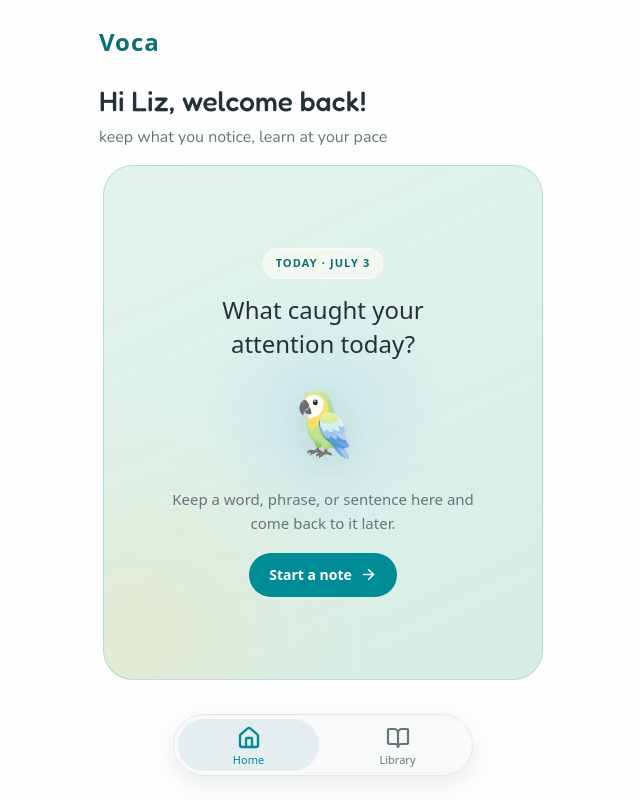
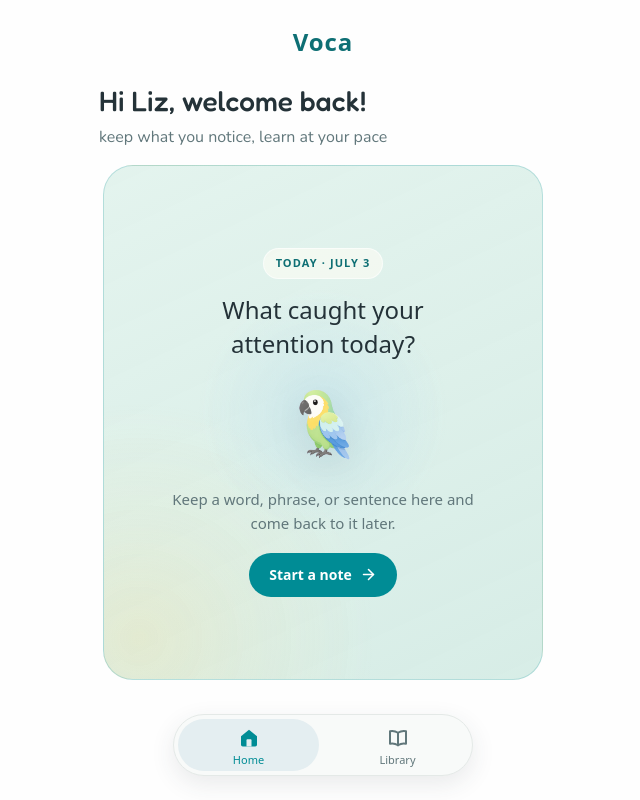
Before and after one commit to Zi0914/voca-app, a Next.js app: page / in a window 1280 px wide. Shown: the whole page, without its empty margins (317-957 px from the left). Built offline with nearby package versions, Linux system fonts and the light colour scheme.

Commit message:
Refine navigation icons and home header

```diff
--- a/app/components/bottom-nav.tsx
+++ b/app/components/bottom-nav.tsx
@@ -1,11 +1,77 @@
 'use client';
-
-import { BookOpen, Home } from 'lucide-react';
 
 type Props = {
   active: 'home' | 'library';
   onChange: (value: 'home' | 'library') => void;
 };
+
+function HomeNavIcon({ selected }: { selected: boolean }) {
+  const stroke = selected ? '#BFE5E1' : 'currentColor';
+
+  return (
+    <svg
+      width="24"
+      height="24"
+      viewBox="0 0 24 24"
+      fill="none"
+      xmlns="http://www.w3.org/2000/svg"
+      aria-hidden="true"
+      className={selected ? 'text-[#008C95]' : 'text-[#61777B]'}
+    >
+      <path
+        d="M4 10.25 12 3.75l8 6.5v8.5A1.75 1.75 0 0 1 18.25 20.5H5.75A1.75 1.75 0 0 1 4 18.75v-8.5Z"
+        fill={selected ? '#008C95' : 'none'}
+        stroke={selected ? 'none' : stroke}
+        strokeWidth={2}
+        strokeLinejoin="round"
+      />
+      <path
+        d="M9.5 20.5v-6.25c0-.55.45-1 1-1h3c.55 0 1 .45 1 1v6.25"
+        fill={selected ? '#E4EEF1' : 'none'}
+        stroke={selected ? 'none' : stroke}
+        strokeWidth={2}
+        strokeLinejoin="round"
+      />
+    </svg>
+  );
+}
+
+function LibraryNavIcon({ selected }: { selected: boolean }) {
+  const stroke = selected ? '#BFE5E1' : 'currentColor';
+
+  return (
+    <svg
+      width="24"
+      height="24"
+      viewBox="0 0 24 24"
+      fill="none"
+      xmlns="http://www.w3.org/2000/svg"
+      aria-hidden="true"
+      className={selected ? 'text-[#008C95]' : 'text-[#61777B]'}
+    >
+      <path
+        d="M12 6.75C9.6 5.2 6.9 4.7 4 5.25v12.5c2.9-.55 5.6-.05 8 1.5V6.75Z"
+        fill={selected ? '#008C95' : 'none'}
+        stroke={selected ? 'none' : stroke}
+        strokeWidth={2}
+        strokeLinejoin="round"
+      />
+      <path
+        d="M12 6.75c2.4-1.55 5.1-2.05 8-1.5v12.5c-2.9-.55-5.6-.05-8 1.5V6.75Z"
+        fill={selected ? '#008C95' : 'none'}
+        stroke={selected ? 'none' : stroke}
+        strokeWidth={2}
+        strokeLinejoin="round"
+      />
+      <path
+        d="M12 6.75v12.5"
+        stroke={stroke}
+        strokeWidth={selected ? 1.5 : 1.7}
+        strokeLinecap="round"
+      />
+    </svg>
+  );
+}
 
 export default function BottomNav({ active, onChange }: Props) {
   return (
@@ -17,19 +83,18 @@ export default function BottomNav({ active, onChange }: Props) {
             type="button"
             onClick={() => onChange('home')}
             className="group flex min-h-[52px] flex-col items-center justify-center gap-1 rounded-full px-3 text-[11px] leading-none"
+            aria-current={active === 'home' ? 'page' : undefined}
           >
-            <Home
-              size={24}
-              className={active === 'home' ? 'stroke-[2.35] text-[#008C95]' : 'stroke-[2.2] text-[#61777B]'}
-            />
+            <HomeNavIcon selected={active === 'home'} />
             <span className={active === 'home' ? 'text-[#008C95]' : 'text-[#61777B]'}>Home</span>
           </button>
           <button
             type="button"
             onClick={() => onChange('library')}
             className="group flex min-h-[52px] flex-col items-center justify-center gap-1 rounded-full px-3 text-[11px] leading-none"
+            aria-current={active === 'library' ? 'page' : undefined}
           >
-            <BookOpen size={24} className={active === 'library' ? 'stroke-[2.35] text-[#008C95]' : 'stroke-[2.2] text-[#61777B]'} />
+            <LibraryNavIcon selected={active === 'library'} />
             <span className={active === 'library' ? 'text-[#008C95]' : 'text-[#61777B]'}>Library</span>
           </button>
         </div>
--- a/app/components/home-header.tsx
+++ b/app/components/home-header.tsx
@@ -1,6 +1,6 @@
 export default function HomeHeader() {
   return (
-    <header className="voca-home-header mb-8 flex min-h-11 shrink-0 items-center">
+    <header className="voca-home-header mb-8 flex min-h-11 shrink-0 items-center justify-center text-center">
       <p className="font-lingiDisplay text-[24px] font-black leading-none tracking-[0.04em] text-[#0E6F74]">
         Voca
       </p>
--- a/app/components/library.tsx
+++ b/app/components/library.tsx
@@ -552,7 +552,7 @@ export default function Library({
         ) : null}
       </div>
 
-      <div className="hide-scrollbar min-h-0 flex-1 overflow-y-auto">
+      <div className="hide-scrollbar min-h-0 flex-1 overflow-y-auto pt-5">
         {groupedNotes.length === 0 && !showDrafts ? (
           <div className="flex flex-col items-center rounded-[22px] border border-[rgba(0,140,149,0.16)] bg-[#EAF4F1] px-6 py-7 text-center">
             <img
```
